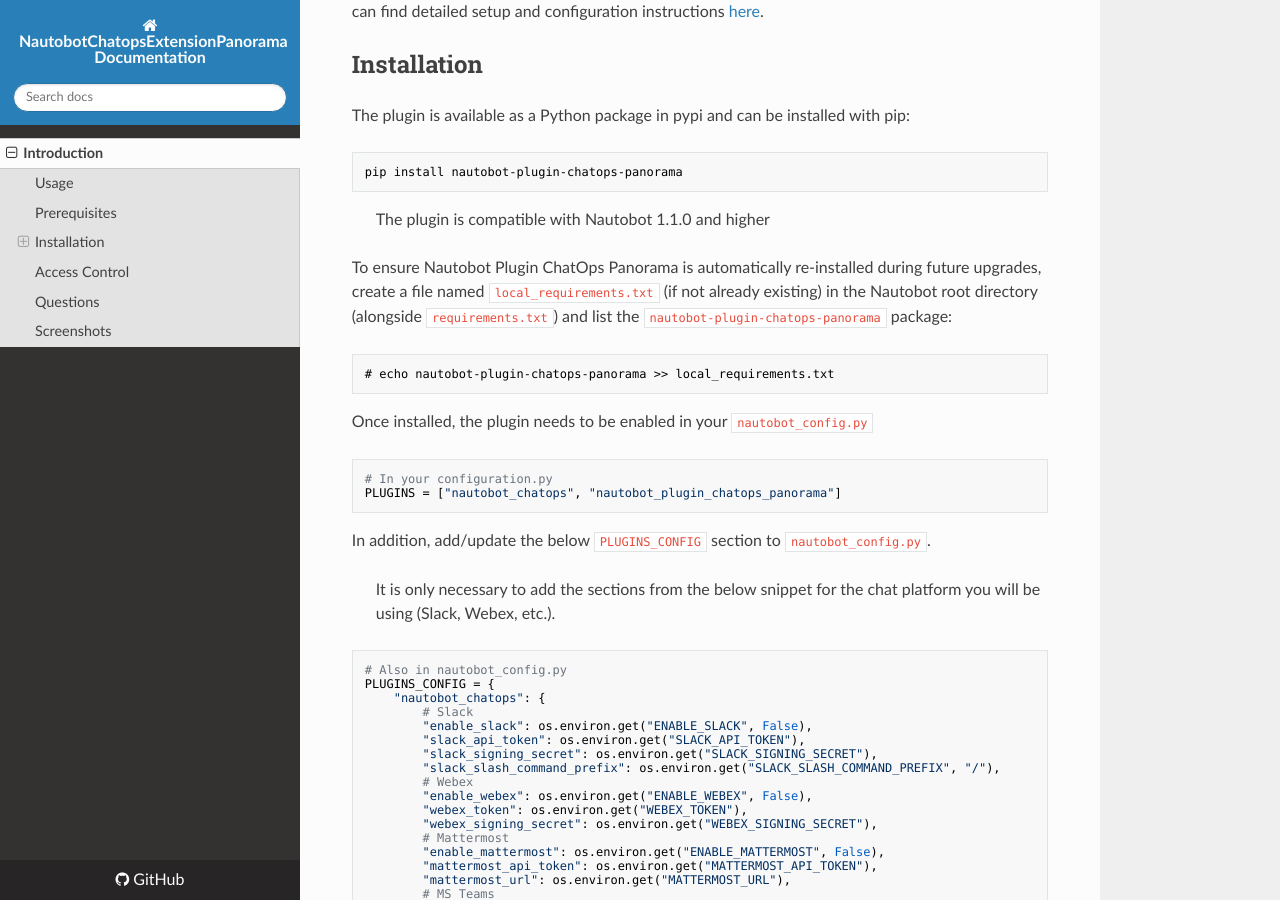
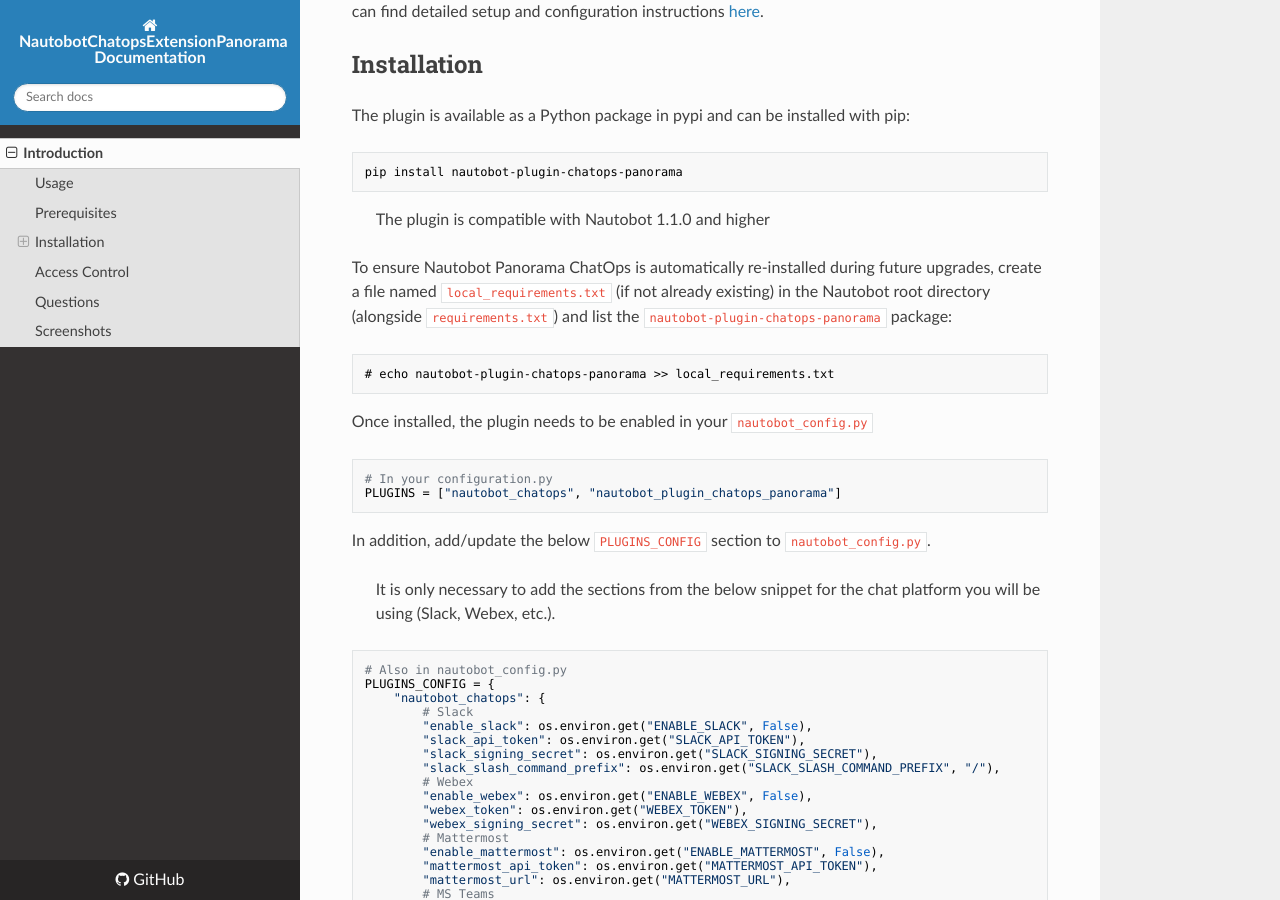
Before and after one commit to nautobot/nautobot-plugin-chatops-panorama, an MkDocs documentation site: the page built from docs/index.md, in a window 1280 px wide and 900 px high, scrolled down 889 px. Built offline with MkDocs 1.6.1, drawn with Linux system fonts in a browser that asks for light colours; nearby versions of some CDN libraries; some of the changed text lies outside the part shown.

Commit message:
Update plugin name as per PR feedback

````diff
--- a/docs/index.md
+++ b/docs/index.md
@@ -1,4 +1,4 @@
-# Nautobot Plugin ChatOps Panorama
+# Nautobot Panorama ChatOps
 
 This is a plugin for [Nautobot](https://github.com/nautobot/nautobot) that extends ChatOps support to Palo Alto Panorama systems. The plugin adds some useful commands into your ChatOps environment that enhance an administrator's and end user's day to day using of Panorama. This framework allows for the quick extension of new ChatOps commands for Panorama.
 
@@ -32,7 +32,7 @@
 
 > The plugin is compatible with Nautobot 1.1.0 and higher
 
-To ensure Nautobot Plugin ChatOps Panorama is automatically re-installed during future upgrades, create a file named `local_requirements.txt` (if not already existing) in the Nautobot root directory (alongside `requirements.txt`) and list the `nautobot-plugin-chatops-panorama` package:
+To ensure Nautobot Panorama ChatOps is automatically re-installed during future upgrades, create a file named `local_requirements.txt` (if not already existing) in the Nautobot root directory (alongside `requirements.txt`) and list the `nautobot-plugin-chatops-panorama` package:
 
 ```no-highlight
 # echo nautobot-plugin-chatops-panorama >> local_requirements.txt
````
Also changed, not shown: README.md (+2 -2 lines).
